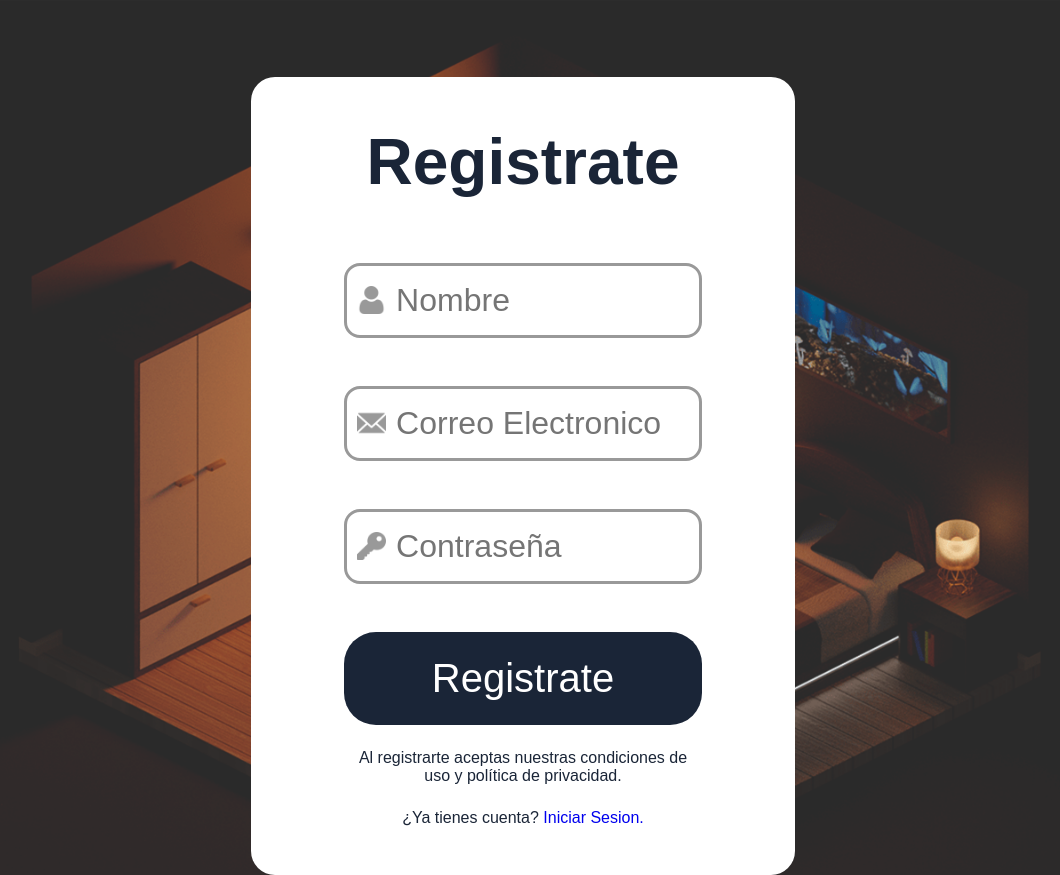
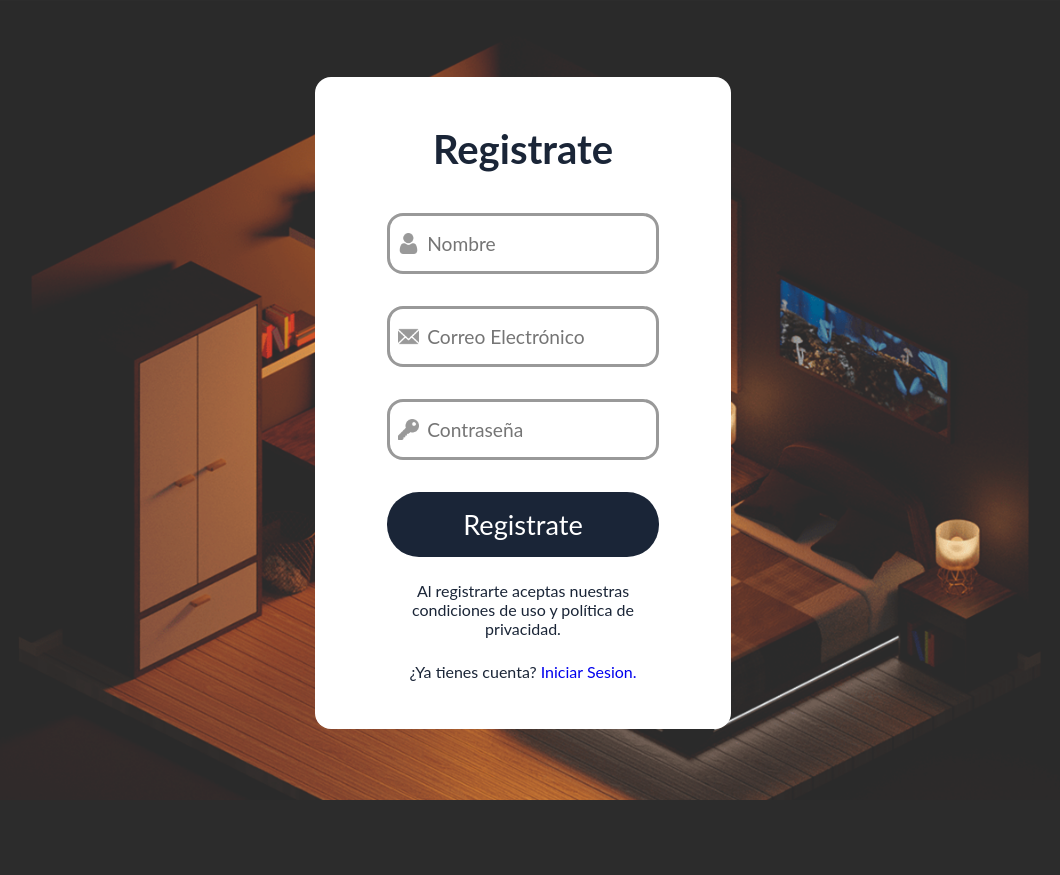
Before and after one commit to GabrielaR00/Formulario, a PHP site: page / in a window 1280 px wide. Shown: the whole page, without its empty margins (117-1177 px from the left). After the commit the page ends 800 px from the top, so only its background shows below. Run offline with PHP 8.4, Linux system fonts and the light colour scheme.

Commit message:
Css mas bonito

```diff
--- a/Login.html
+++ b/Login.html
@@ -15,7 +15,7 @@
 
 				<div class="input-contenedor">
 					<img class="icon" src="Assests/correo-electronico.png" alt="correo-electronico">
-					<input type="text" placeholder="Correo Electronico" name="correo">
+					<input type="text" placeholder="Correo Electrónico" name="correo">
 				</div>
 
 				<div class="input-contenedor">
--- a/Register.html
+++ b/Register.html
@@ -20,7 +20,7 @@
 
 				<div class="input-contenedor">
 					<img class="icon" src="Assests/correo-electronico.png" alt="correo-electronico">
-					<input type="text" placeholder="Correo Electronico" name="correo">
+					<input type="text" placeholder="Correo Electrónico" name="correo">
 				</div>
 
 				<div class="input-contenedor">
--- a/estilos.css
+++ b/estilos.css
@@ -7,7 +7,7 @@
 
 body
 {
-  font-family: Arial, Helvetica, sans-serif;
+
   background-image: url(Assests/fondo.png);
 	background-repeat: no-repeat;
 	background-size: cover;
@@ -16,29 +16,32 @@ body
 
 .contenedor{
 	margin:0 auto;
-  	width: 80%;
+  	width: 85%;
 }
 
 .Formulario{
+
 	margin:0 auto;
-	width: 35%;
+	width: 25%;
     background: rgb(255,255,255);
     margin-top: 6%;
     padding: 3rem;
-    border-radius: 1.5rem;
+    border-radius: 1rem;
+
 }
-
-h1{
-
+h1
+{
+	font-family: Lato, Bold, sans-serif;
 	text-align: center;
 	color: #1a2537;
-  font-size: 4rem;
-  padding-bottom: 4rem;
+	font-size: 2.5rem;
+	padding-bottom: 2.5rem;
 
 }
-input[type="text"],input[type="password"]{
-
-  font-size: 2rem;
+input[type="text"],input[type="password"]
+{
+	font-family: Lato, Light, sans-serif;
+	font-size: 1.2rem;
 	width: 100%;
 	border: none;
 }
@@ -49,7 +52,7 @@ input[type="text"],input[type="password"]{
 	justify-content: space-between;
 	padding-top: 1rem;
 	padding-bottom: 1rem;
-  	margin-bottom: 3rem;
+  	margin-bottom: 2rem;
   	align-items: center;
   	border-radius: 1rem;
 }
@@ -67,12 +70,13 @@ img
 }
 .button
 {
+	font-family: Lato, Bold, sans-serif;
 	border:none;
 	width: 100%;
 	color: white;
-	font-size: 2.5rem;
+	font-size: 1.7rem;
 	background: #1a2537;
-	padding: 1.5rem;
+	padding: 1rem;
 	border-radius: 2rem;
 	cursor: pointer;
 }
@@ -82,6 +86,7 @@ img
 }
 p
 {
+	font-family: Lato, Light, sans-serif;
 	padding-top: 1.5rem;
 	font-size: 1rem;
 	text-align: center;
--- a/index.html
+++ b/index.html
@@ -7,7 +7,7 @@
 </head>
 <body>
 	<div class="background">
-		<form class="Formulario" action="datos.php" method="post">
+		<form class="Formulario" action="conexion.php" method="post">
 
 			<h1> Registrate </h1>
 
@@ -15,17 +15,17 @@
 
 				<div class="input-contenedor">
 					<img class="icon" src="Assests/user.png" alt="user">
-					<input type="text" placeholder="Nombre" name="nombre">
+					<input type="text" placeholder="Nombre" name="nombre" >
 				</div>
 
 				<div class="input-contenedor">
 					<img class="icon" src="Assests/correo-electronico.png" alt="correo-electronico">
-					<input type="text" placeholder="Correo Electronico" name="correo">
+					<input type="text" placeholder="Correo Electrónico" name="correo" >
 				</div>
 
 				<div class="input-contenedor">
 					<img class="icon" src="Assests/llave.png" alt="llave">
-					<input type="password" placeholder="Contraseña" name="contraseña">
+					<input type="password" placeholder="Contraseña" name="contraseña" >
 				</div>
 
 				<input class="button" type="submit" value="Registrate">
```
Lines whose indentation alone changed are shown as unchanged.
